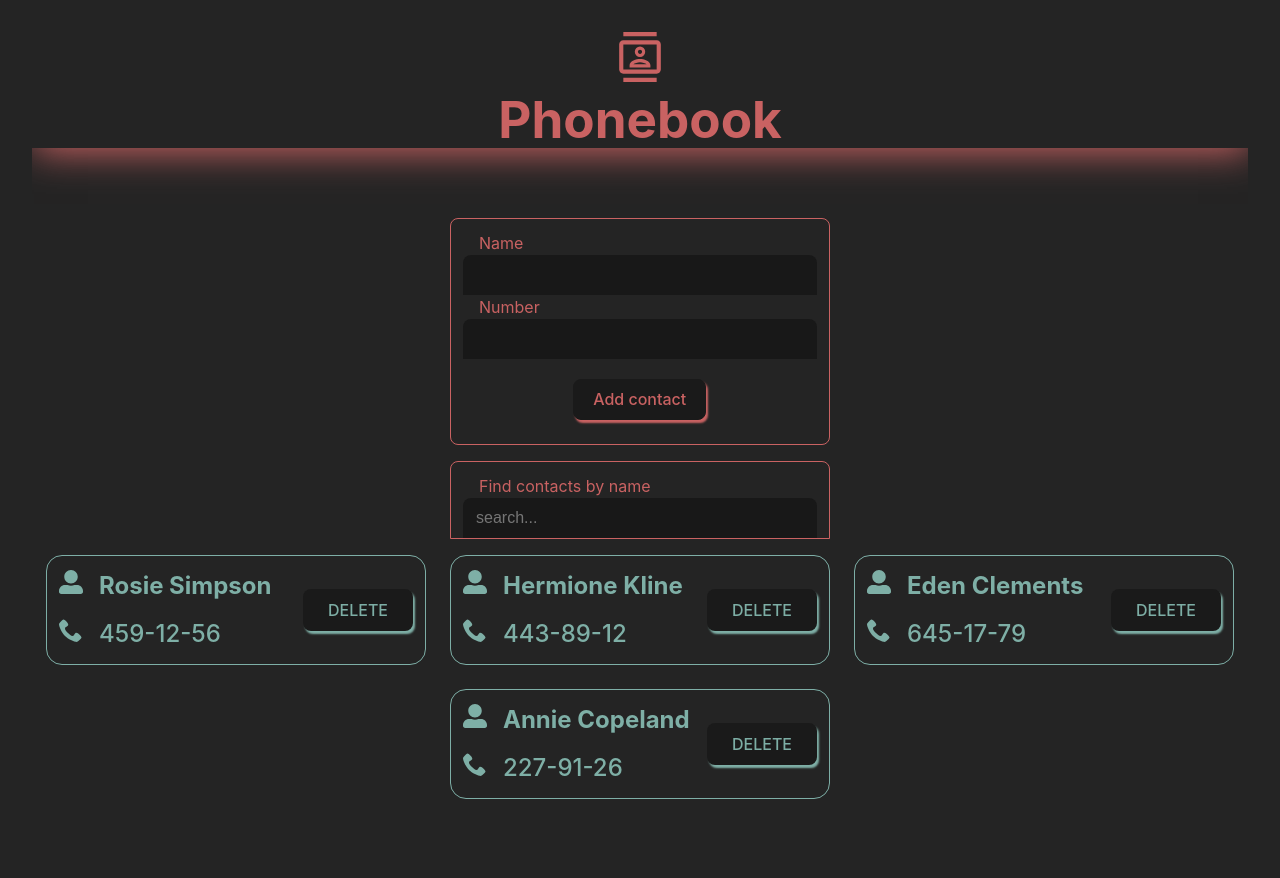
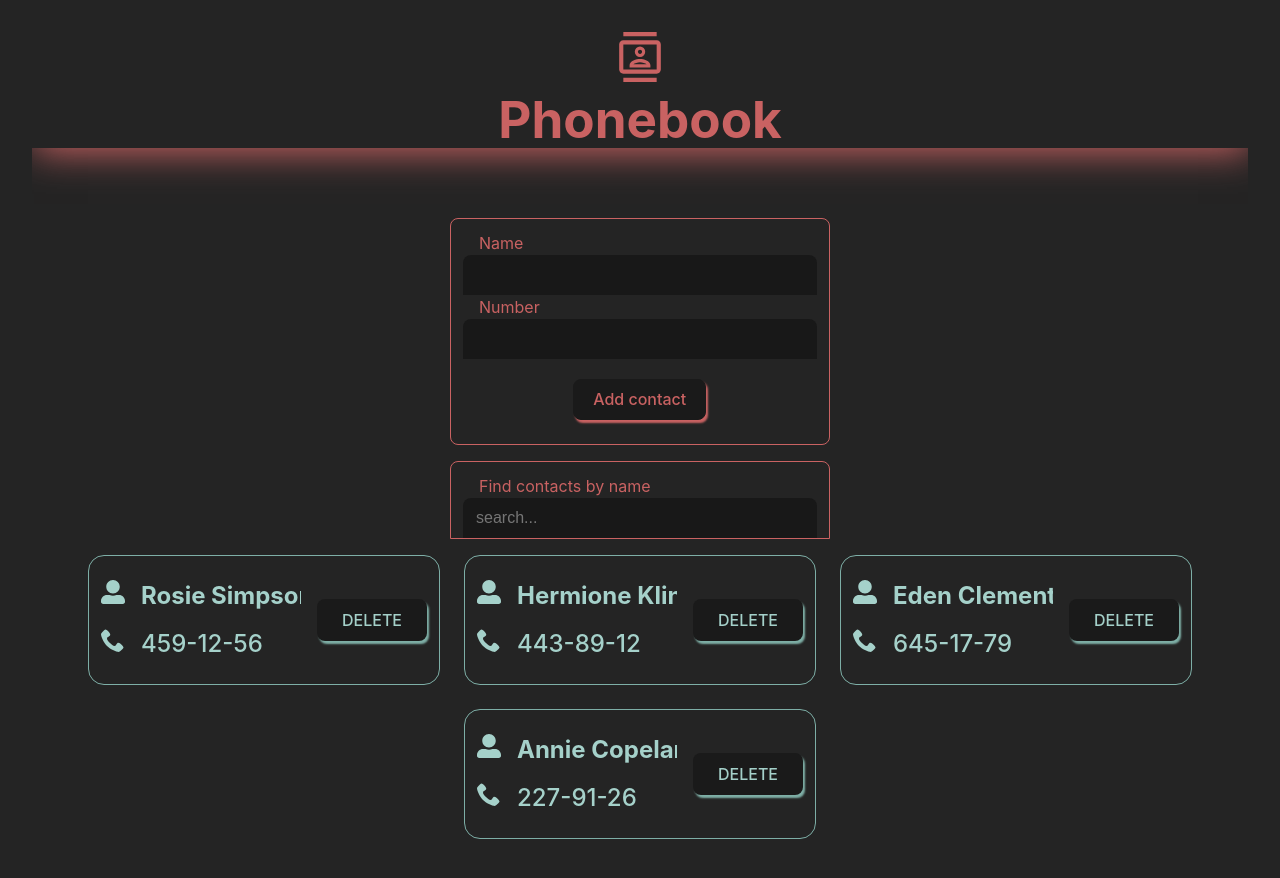
Before and after one commit to INNA-KUSHNIRR1/goit-react-hw-03, a React (Vite) app: page / in a window 1280 px wide. Shown: the top 878 px of the page. Before the commit the page ends 847 px from the top, so only its background shows below. Built offline with nearby package versions, Linux system fonts and the light colour scheme.

Commit message:
add scroll for large card

```diff
--- a/src/components/Contact/Contact.module.css
+++ b/src/components/Contact/Contact.module.css
@@ -4,18 +4,35 @@
 .card {
   font-size: 24px;
   display: flex;
-  justify-content: space-between;
+  gap: 16px;
+  justify-content: center;
   align-items: center;
-  width: 380px;
+  max-width: 380px;
+  height: 130px;
   border: 1px solid rgba(140, 196, 186, 0.87);
   border-radius: 16px;
   padding: 12px;
 }
 .user {
+  width: 200px;
+  display: flex;
+  flex-direction: column;
+  justify-content: center;
+  gap: 12px;
   text-align: left;
+  overflow-x: auto;
+  /* overflow-inline: inherit; */
+  white-space: nowrap;
+  text-overflow: ellipsis;
+  scrollbar-width: thin;
+  /* scroll-snap-align: initial; */
+  /* word-wrap: break-word; */
+  /* height: 50px; */
+  /* height: 100%; */
+  /* height: 84px; */
+  /* overflow-y: auto; */
 }
 .nameUser {
-  margin-bottom: 12px;
   font-size: 24px;
 }
 .btn {
--- a/src/components/ContactForm/ContatForm.module.css
+++ b/src/components/ContactForm/ContatForm.module.css
@@ -1,6 +1,6 @@
 .form {
   margin: 0 auto;
-  width: 380px;
+  max-width: 380px;
   padding: 12px;
   border: 1px solid rgb(201, 98, 98);
   border-radius: 8px;
--- a/src/components/SearchBox/SearchBox.module.css
+++ b/src/components/SearchBox/SearchBox.module.css
@@ -3,7 +3,7 @@
   border-top-left-radius: 8px;
   border-top-right-radius: 8px;
   text-align: left;
-  width: 380px;
+  max-width: 380px;
   padding-left: 12px;
   padding-right: 12px;
   padding-top: 12px;
--- a/src/index.css
+++ b/src/index.css
@@ -14,14 +14,10 @@ a {
   font-weight: 500;
   text-decoration: inherit;
 }
-a:hover {
-  /* color: #535bf2; */
-}
 
 body {
   margin: 0 auto;
   display: flex;
-  /* place-items: center; */
   min-width: 320px;
   min-height: 100vh;
   background-color: #242424;
@@ -49,19 +45,6 @@ button:focus-visible {
   outline: none;
 }
 
-/* @media (prefers-color-scheme: light) {
-  :root {
-    color: #213547;
-    background-color: #ffffff;
-  }
-  a:hover {
-    color: #747bff;
-  }
-  button {
-    background-color: #f9f9f9;
-  }
-} */
-
 ul {
   list-style-type: none;
   padding: 0;
@@ -73,5 +56,5 @@ p {
 }
 * {
   box-sizing: border-box;
-  color: rgba(140, 196, 186, 0.87);
+  color: rgba(185, 236, 227, 0.87);
 }
```
